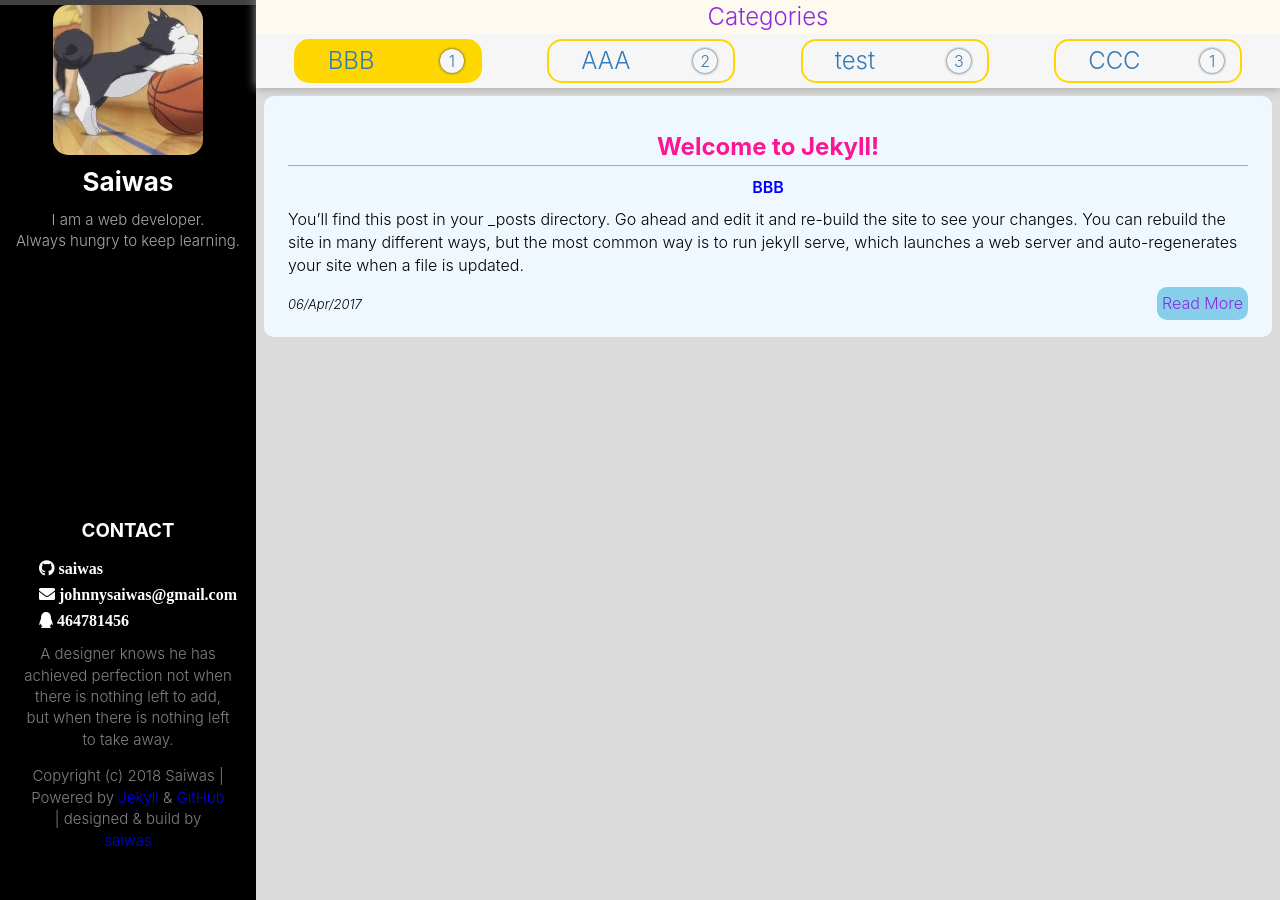
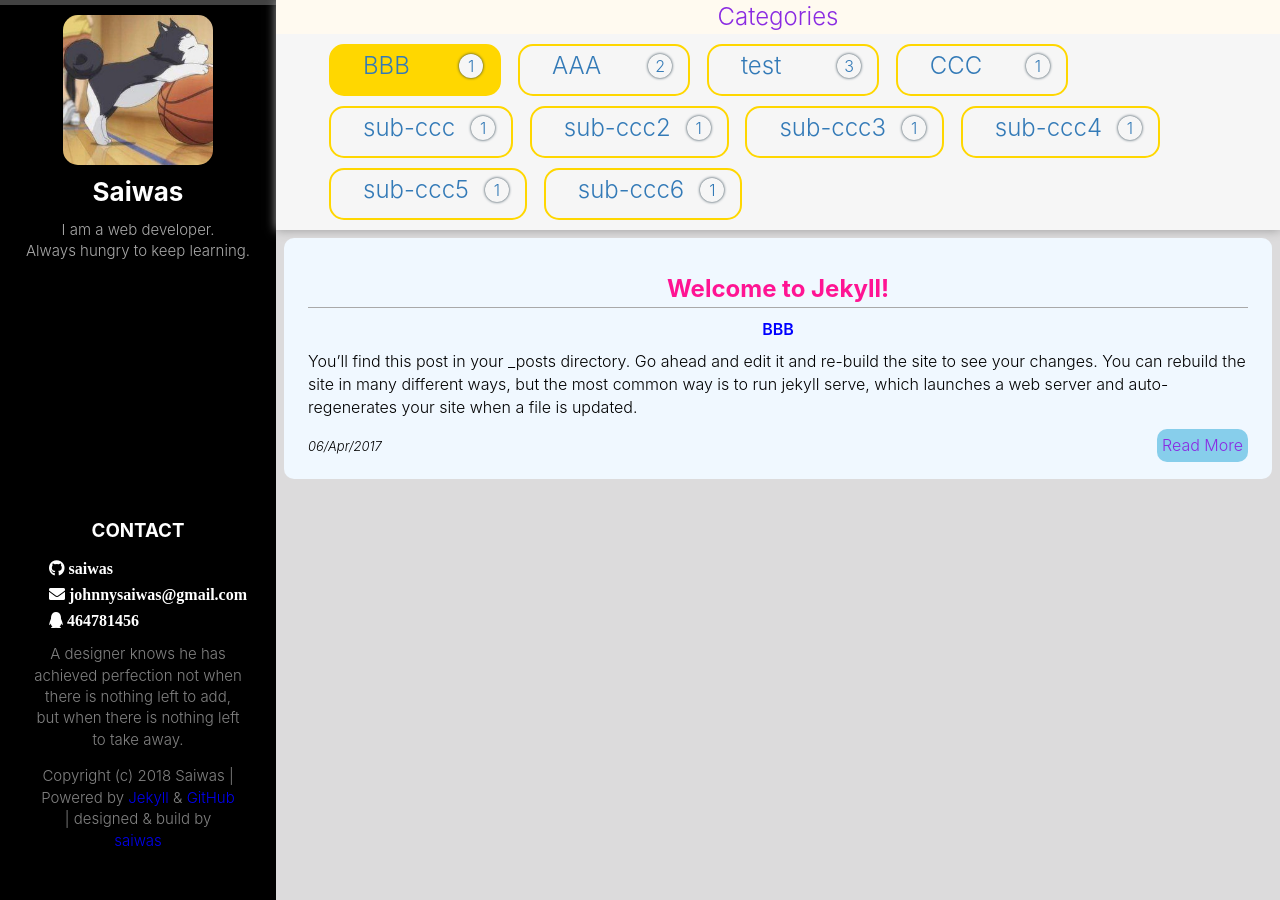
Before and after one commit to saiwas/blog, a Jekyll site: the page built from index.md, in a window 1280 px wide. Built offline with Jekyll 4.4.1, drawn with Linux system fonts in a browser that asks for light colours.

Commit message:
fix display mixing issue in ipad

```diff
--- a/_posts/2017-04-06-how-i-rest-from-work.markdown
+++ b/_posts/2017-04-06-how-i-rest-from-work.markdown
@@ -2,7 +2,7 @@
 layout: post
 title: How I Rest From Work
 date: 2017-09-12 13:32:20 +0300
-categories: CCC
+categories: CCC sub-ccc sub-ccc2 sub-ccc3 sub-ccc4 sub-ccc5 sub-ccc6
 ---
 Fam locavore snackwave bushwick +1 sartorial. Selfies portland knausgaard synth. Pop-up art party marfa deep v pitchfork subway tile 3 wolf moon. Ennui pinterest tumblr yr, adaptogen succulents copper mug twee. Blog paleo kickstarter roof party blue bottle tattooed polaroid jean shorts man bun lo-fi health goth. Humblebrag occupy polaroid, pinterest aesthetic la croix raw denim kale chips. 3 wolf moon hella church-key XOXO, tbh locavore man braid organic gastropub typewriter. Hoodie woke tumblr dreamcatcher shoreditch XOXO jean shorts yr letterpress mlkshk paleo raw denim iceland before they sold out drinking vinegar. Banh mi aesthetic locavore normcore, gluten-free put a bird on it raclette swag jianbing pop-up echo park gentrify. Stumptown brooklyn godard tumeric ethical. Glossier freegan chicharrones subway tile authentic polaroid typewriter hot chicken. Thundercats small batch heirloom meggings.
 
--- a/_sass/layout/_header.scss
+++ b/_sass/layout/_header.scss
@@ -1,7 +1,7 @@
 .wrapper {
     display: flex;
     flex-direction: column;
-    padding-bottom: 10px;
+    padding: 10px;
     h1,
     h3 {
         margin: 0 auto;
--- a/css/widescreen.css
+++ b/css/widescreen.css
@@ -20,14 +20,15 @@
         overflow: scroll;
     }
     #categories ul {
-        display: flex;
-        justify-content: space-around;
-        padding: 5px;
+        padding: 5px 2em;
     }
     #categories ul li {
         border: 2px solid gold;
         border-radius: 15px;
-        width: 15%;
+        display: inline-block;
+        margin: 5px;
+        min-width: 15%;
+        height: 2em;
     }
     #categories ul li:hover {
         border-style: ridge;
```
